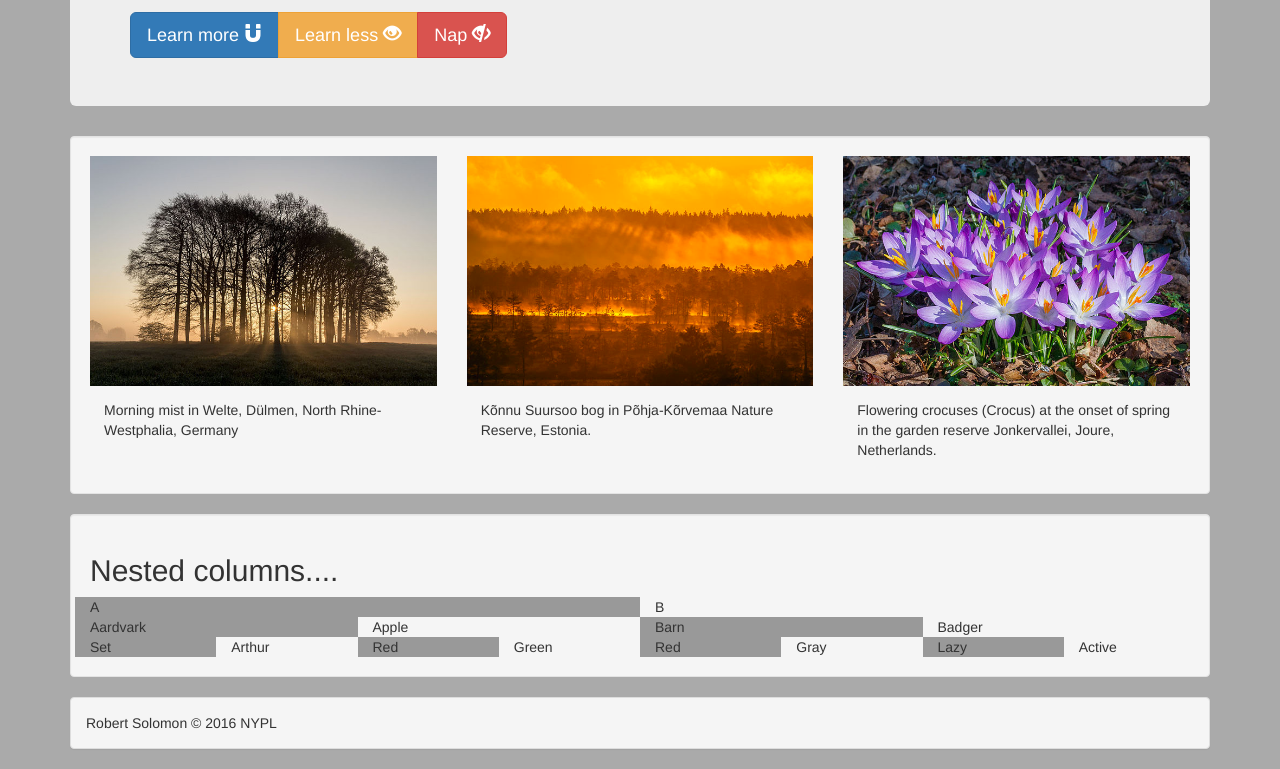
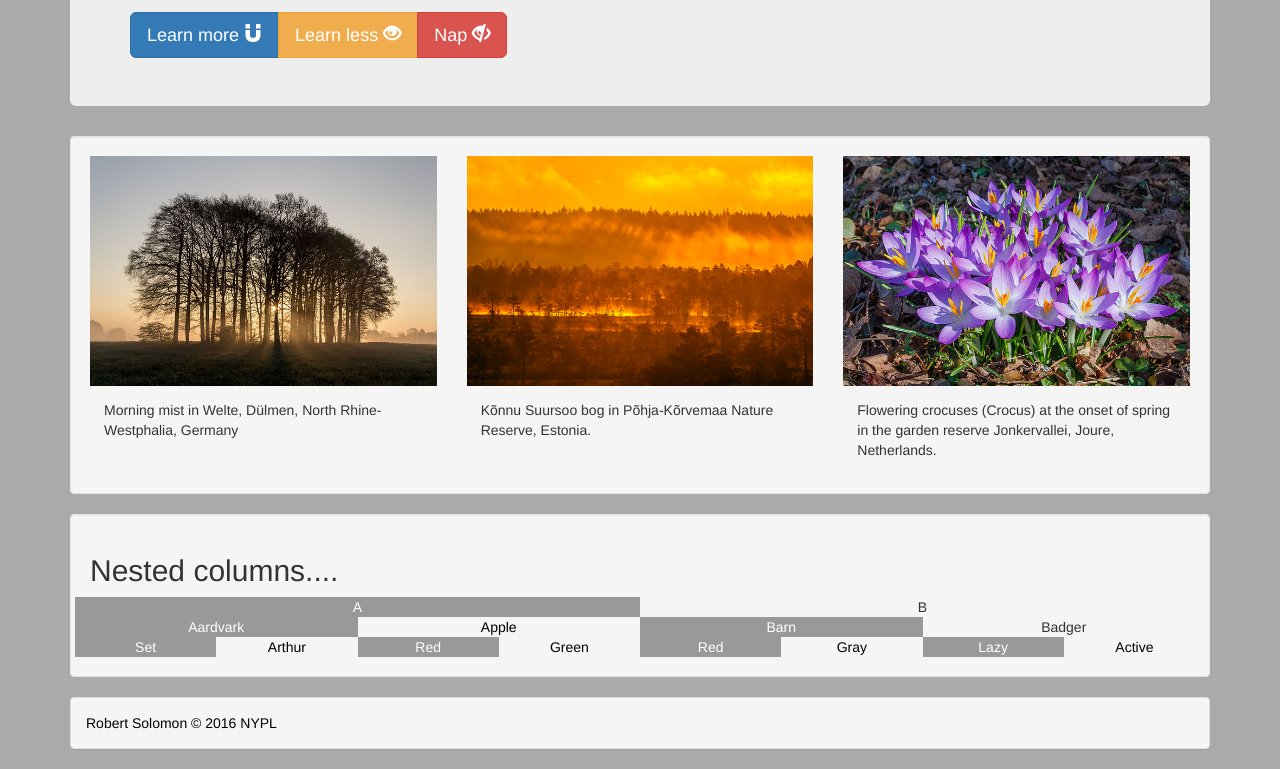
Before and after one commit to bobsol/project-code-p2-pp, a plain HTML site: page index.html in a window 1280 px wide. Shown: the part 280-1049 px from the top of the page. Drawn offline with nearby package versions, Linux system fonts and the light colour scheme.

Commit message:
fine tune nested columns

```diff
--- a/css/style.css
+++ b/css/style.css
@@ -16,6 +16,11 @@ body, .carousel{
 }
 .gray {
     background-color: #999;
+    color: #fff;
+}
+.not-gray, .panel {
+    background-color: #f5f5f5;
+    color: #000;
 }
 /* changed form padding to margin for shadow effect */
 a img {
@@ -30,9 +35,6 @@ a img {
 /* make the tabs look like tabs... */
 .nav-tabs {
     border-bottom: none;
-}
-.not-gray, .panel {
-    background-color: #f5f5f5;
 }
 .nav-tabs > li.active > a {
     background-color: #f5f5f5;
--- a/index.html
+++ b/index.html
@@ -85,7 +85,7 @@
       </div><!-- /well -->
       <div class="well">
         <h2>Nested columns....</h2>
-            <div class="row">
+            <div class="row text-center">
               <div class="col-sm-6 gray">
                 A
                 <div class="row">
```
